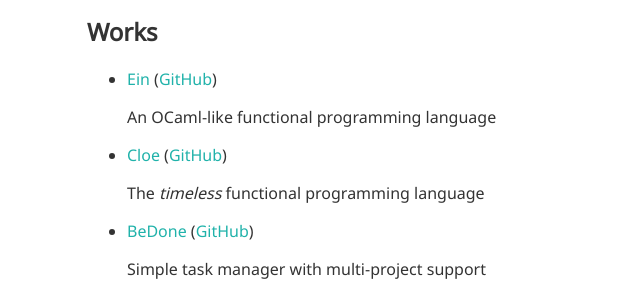
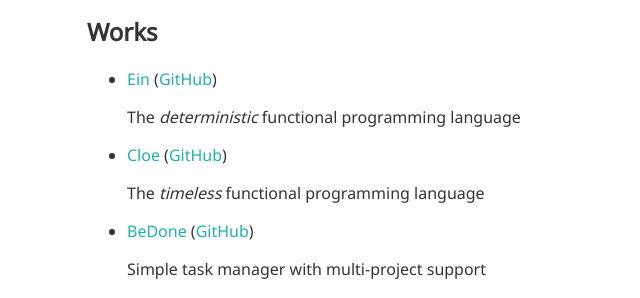
Before and after one commit to raviqqe/raviqqe.github.io, a Jekyll site: the page built from index.md, in a window 1280 px wide. Shown: the part 170-468 px from the top of the page, without its empty margins (153-793 px from the left). Built offline with Jekyll 4.4.1, drawn with Linux system fonts in a browser that asks for light colours; our own code applies the rules of GitHub Pages for plain Markdown files.

Commit message:
Update description of Ein

```diff
--- a/index.md
+++ b/index.md
@@ -12,7 +12,7 @@ It is a software engineer.
 
 - [Ein](https://github.com/raviqqe/ein) ([GitHub](https://github.com/raviqqe/ein))
 
-  An OCaml-like functional programming language
+  The _deterministic_ functional programming language
 
 - [Cloe](https://cloe-lang.org) ([GitHub](https://github.com/cloe-lang/cloe))
 
```
